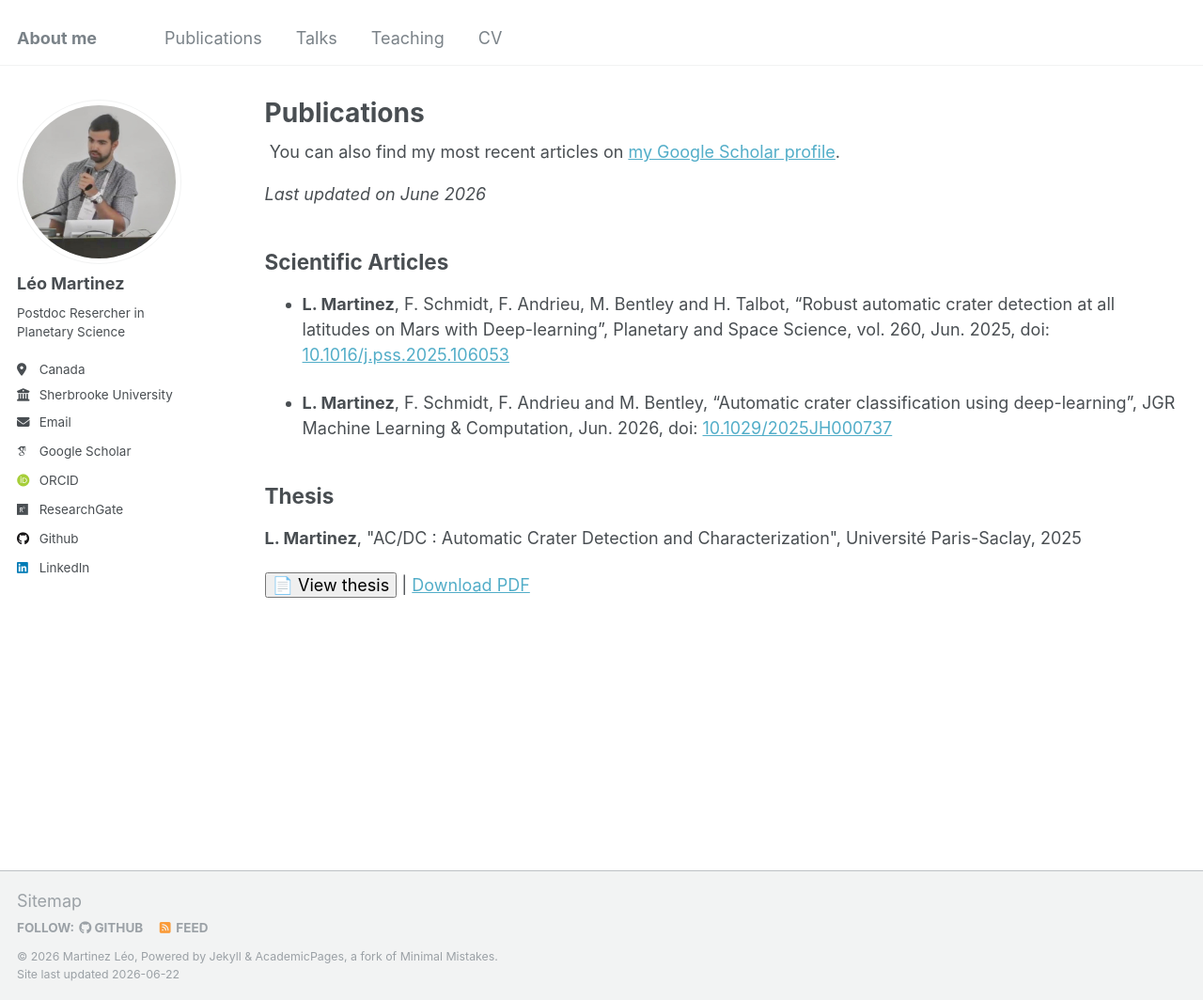
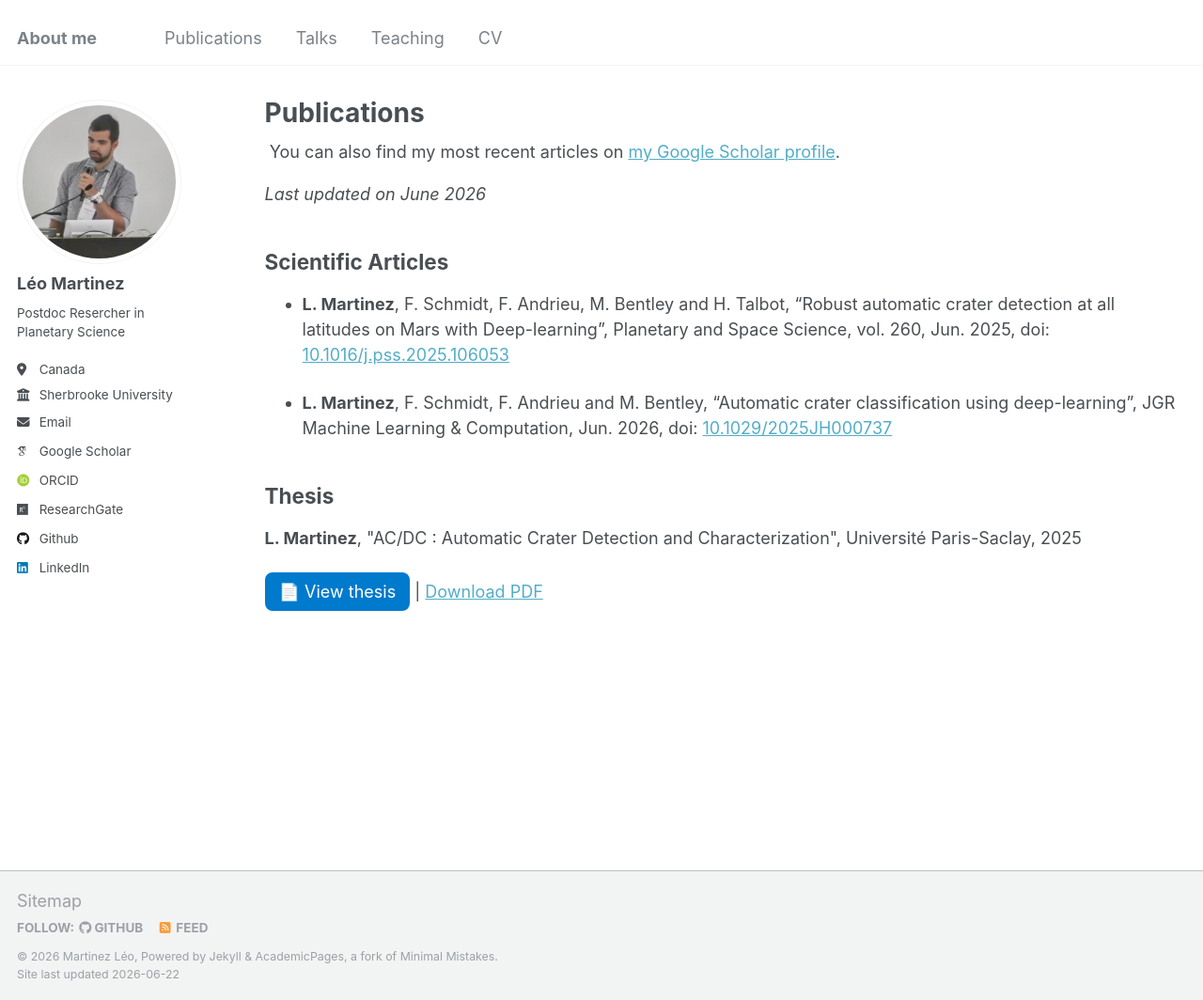
Before and after one commit to leomrtinez/leomrtinez.github.io, a Jekyll site: the page built from _pages/publications.md, in a window 1280 px wide and 1064 px high. Shown: the whole window at 94% size. Built offline with Jekyll 4.4.1, drawn with Linux system fonts in a browser that asks for light colours; some web fonts are replaced.

Commit message:
Add thesis popup styles and modal functionality

```diff
--- a/assets/css/style.css
+++ b/assets/css/style.css
@@ -47,4 +47,60 @@
     grid-template-columns: 1fr;
   }
 }
+
+/* =====================
+   THESIS POPUP
+   ===================== */
+
+/* bouton */
+.btn-thesis {
+  background: #007acc;
+  color: white;
+  padding: 10px 15px;
+  border-radius: 8px;
+  border: none;
+  cursor: pointer;
+  font-size: 1em;
+}
+
+.btn-thesis:hover {
+  background: #005f99;
+}
+
+/* overlay */
+.modal {
+  display: none;
+  position: fixed;
+  z-index: 2000;
+  left: 0;
+  top: 0;
+  width: 100%;
+  height: 100%;
+  background-color: rgba(0,0,0,0.85);
+}
+
+/* PDF */
+.modal iframe {
+  position: absolute;
+  top: 50%;
+  left: 50%;
+  width: 85%;
+  height: 90%;
+  transform: translate(-50%, -50%);
+  border: none;
+  border-radius: 8px;
+  background: white;
+}
+
+/* bouton fermer */
+.close {
+  position: absolute;
+  top: 20px;
+  right: 35px;
+  color: white;
+  font-size: 40px;
+  cursor: pointer;
+}
 ``
+
+``
```
